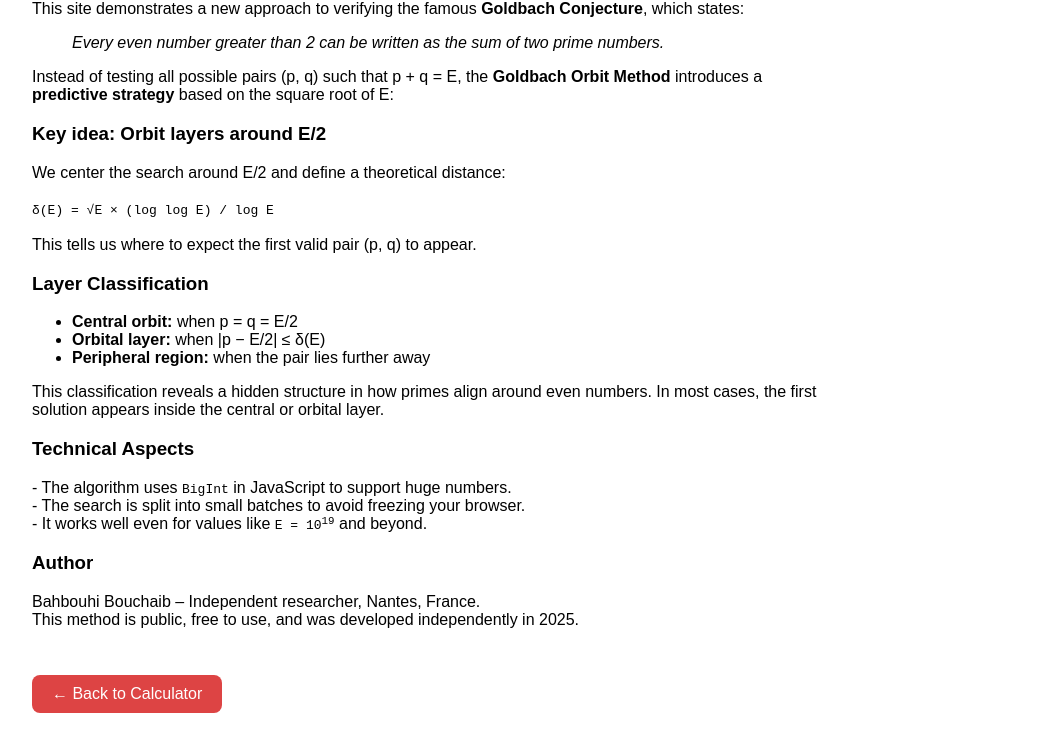
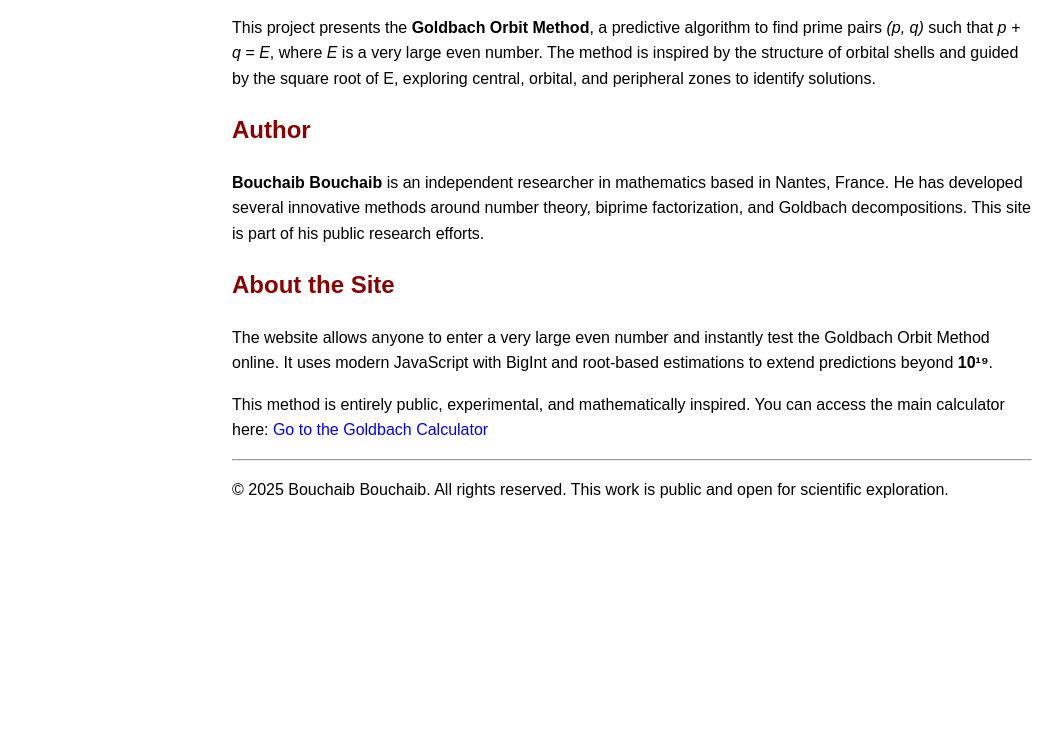
Before and after one commit to Bouchaib542/Goldbach-Orbit-Method, a plain HTML site: page about.html in a window 1280 px wide. Shown: the part 98-851 px from the top of the page, without its empty margins (8-1071 px from the left). After the commit the page ends 800 px from the top, so only its background shows below. Drawn offline with Linux system fonts and the light colour scheme.

Commit message:
Update about.html

```diff
--- a/about.html
+++ b/about.html
@@ -1,74 +1,32 @@
 <!DOCTYPE html>
 <html lang="en">
 <head>
-  <meta charset="UTF-8">
-  <title>About – Goldbach Orbit Method</title>
+  <meta charset="UTF-8" />
+  <title>About the Goldbach Orbit Method</title>
+  <meta name="description" content="Discover the Goldbach Orbit Method developed by Bouchaib Bouchaib, a predictive algorithm using √E to explore the Goldbach Conjecture for very large even numbers." />
+  <meta name="keywords" content="Goldbach Conjecture, Orbit Method, prime numbers, Bouchaib Bouchaib, sqrt(E), number theory, prime decomposition, JavaScript, GitHub" />
+  <meta name="author" content="Bouchaib Bouchaib" />
   <style>
-    body { font-family: sans-serif; margin: 40px; max-width: 800px; }
-    h1 { color: darkred; }
-    .button {
-      margin-top: 30px;
-      display: inline-block;
-      padding: 10px 20px;
-      font-size: 1em;
-      background-color: #d44;
-      color: white;
-      text-decoration: none;
-      border-radius: 8px;
-    }
-    .button:hover {
-      background-color: #a22;
-    }
+    body { font-family: sans-serif; max-width: 800px; margin: 40px auto; line-height: 1.6; }
+    h1, h2 { color: darkred; }
+    a { color: blue; text-decoration: none; }
   </style>
 </head>
 <body>
   <h1>About the Goldbach Orbit Method</h1>
 
-  <p>
-    This site demonstrates a new approach to verifying the famous <b>Goldbach Conjecture</b>, which states:
-  </p>
+  <p>This project presents the <strong>Goldbach Orbit Method</strong>, a predictive algorithm to find prime pairs <em>(p, q)</em> such that <em>p + q = E</em>, where <em>E</em> is a very large even number. The method is inspired by the structure of orbital shells and guided by the square root of E, exploring central, orbital, and peripheral zones to identify solutions.</p>
 
-  <blockquote>
-    <i>Every even number greater than 2 can be written as the sum of two prime numbers.</i>
-  </blockquote>
+  <h2>Author</h2>
+  <p><strong>Bouchaib Bouchaib</strong> is an independent researcher in mathematics based in Nantes, France. He has developed several innovative methods around number theory, biprime factorization, and Goldbach decompositions. This site is part of his public research efforts.</p>
 
-  <p>
-    Instead of testing all possible pairs (p, q) such that p + q = E, the <b>Goldbach Orbit Method</b> introduces a <b>predictive strategy</b> based on the square root of E:
-  </p>
+  <h2>About the Site</h2>
+  <p>The website allows anyone to enter a very large even number and instantly test the Goldbach Orbit Method online. It uses modern JavaScript with BigInt and root-based estimations to extend predictions beyond <strong>10¹⁹</strong>.</p>
 
-  <h3>Key idea: Orbit layers around E/2</h3>
-  <p>
-    We center the search around E/2 and define a theoretical distance:
-    <br><br>
-    <code>δ(E) = √E × (log log E) / log E</code>
-    <br><br>
-    This tells us where to expect the first valid pair (p, q) to appear.
-  </p>
+  <p>This method is entirely public, experimental, and mathematically inspired. You can access the main calculator here:
+  <a href="index.html">Go to the Goldbach Calculator</a></p>
 
-  <h3>Layer Classification</h3>
-  <ul>
-    <li><b>Central orbit:</b> when p = q = E/2</li>
-    <li><b>Orbital layer:</b> when |p − E/2| ≤ δ(E)</li>
-    <li><b>Peripheral region:</b> when the pair lies further away</li>
-  </ul>
-
-  <p>
-    This classification reveals a hidden structure in how primes align around even numbers. In most cases, the first solution appears inside the central or orbital layer.
-  </p>
-
-  <h3>Technical Aspects</h3>
-  <p>
-    - The algorithm uses <code>BigInt</code> in JavaScript to support huge numbers.<br>
-    - The search is split into small batches to avoid freezing your browser.<br>
-    - It works well even for values like <code>E = 10<sup>19</sup></code> and beyond.
-  </p>
-
-  <h3>Author</h3>
-  <p>
-    Bahbouhi Bouchaib – Independent researcher, Nantes, France.<br>
-    This method is public, free to use, and was developed independently in 2025.
-  </p>
-
-  <a href="index.html" class="button">← Back to Calculator</a>
+  <hr />
+  <p>© 2025 Bouchaib Bouchaib. All rights reserved. This work is public and open for scientific exploration.</p>
 </body>
 </html>
```
